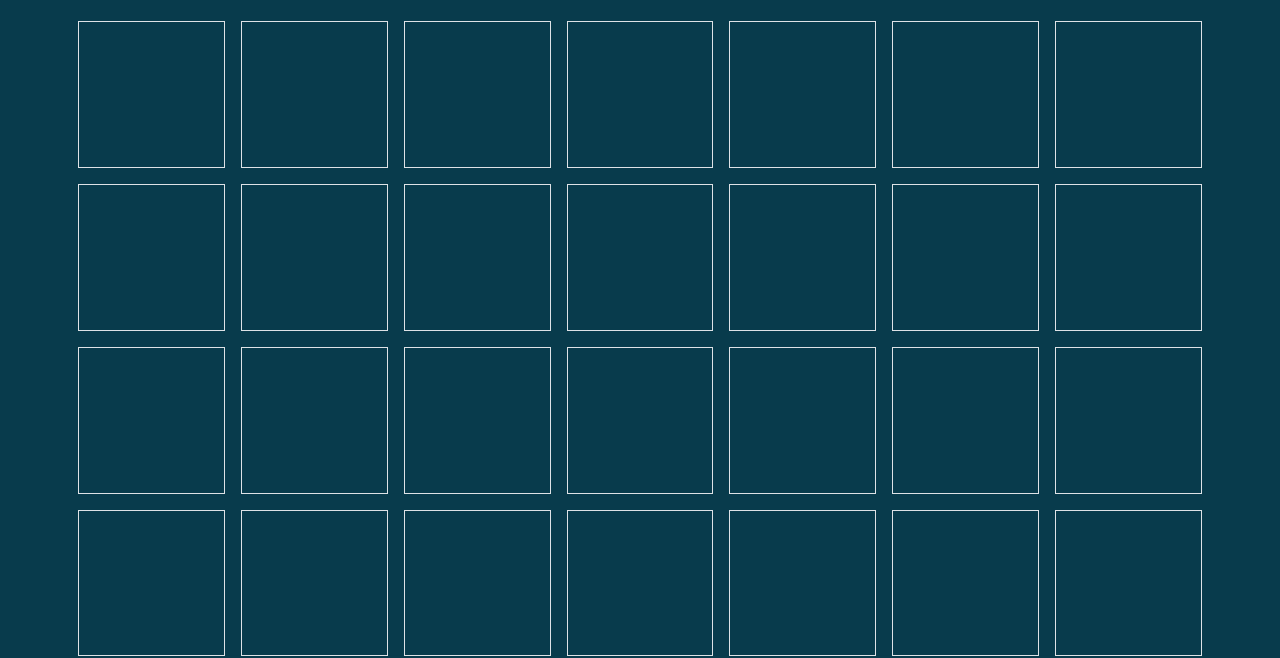
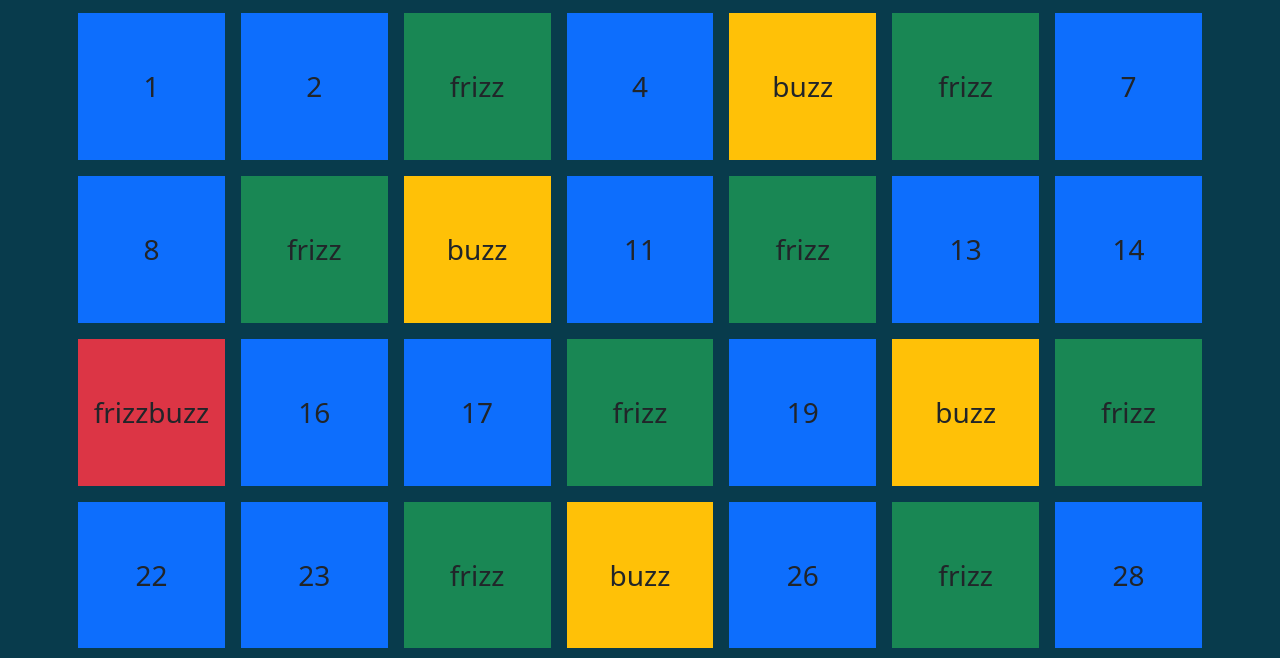
Before and after one commit to Mega-117/js-fizzbuzzdom, a plain HTML site: page index.html in a window 1280 px wide. Shown: the part 147-805 px from the top of the page. Drawn offline with nearby package versions, Linux system fonts and the light colour scheme.

Commit message:
fine esercizio

```diff
--- a/css/style.css
+++ b/css/style.css
@@ -1,3 +1,8 @@
 body{
     background-color: #083b4c;
 }
+
+.my-row-cols-7 > div{
+    width: calc(100% / 7);
+    flex: 0 0 auto;
+}
--- a/index.html
+++ b/index.html
@@ -15,7 +15,7 @@
 <body>
     <section class="container mt-5">
         <h1 class="text-white text-center pb-5">FizzBuzzDOM</h1>
-        <div id="container-scacchiera">
+        <div id="scacchiera" class="row my-row-cols-7">
 
         </div>
     </section>
--- a/js/script.js
+++ b/js/script.js
@@ -1,20 +1,31 @@
-const containerScacchiera = document.getElementById("container-scacchiera");
+const containerScacchiera = document.getElementById("scacchiera");
 
-for (let a = 1; a <= 10; a++) {
-    const row = document.createElement("div");
-    row.classList.add("row");
-    let bgcolor = "bg-danger";
-    for (let b = 1; b <= 7; b++) {
-        const multipli3 = b % 3 === 0;
-        let bgcolor = "";
+for (let i = 1; i <= 100; i++) {
+    let numero = i;
+    let bgColor = "bg-primary";
+    let multipli3 = i % 3 === 0;
 
-
-        row.innerHTML += `<div class="col g-3">
-                        <div class="ratio ratio-1x1 border ${bgcolor}">
-                            <div></div>
-                        </div>
-                    </div>`;
+    if (multipli3) {
+        bgColor = "bg-success";
+        numero = "frizz";
     }
 
-    containerScacchiera.append(row);
+    let multipli5 = i % 5 === 0;
+    if (multipli5) {
+        bgColor = "bg-warning";
+        numero = "buzz";
+    }
+
+    if (multipli5 && multipli3) {
+        bgColor = "bg-danger";
+        numero = "frizzbuzz";
+    }
+
+    containerScacchiera.innerHTML += `
+                    <div class="p-2">
+                        <div class="ratio ratio-1x1 ${bgColor}">
+                          <div class="d-flex justify-content-center align-items-center fs-3 ">${numero}</div>
+                        </div>
+                    </div>
+                      `;
 }
```
